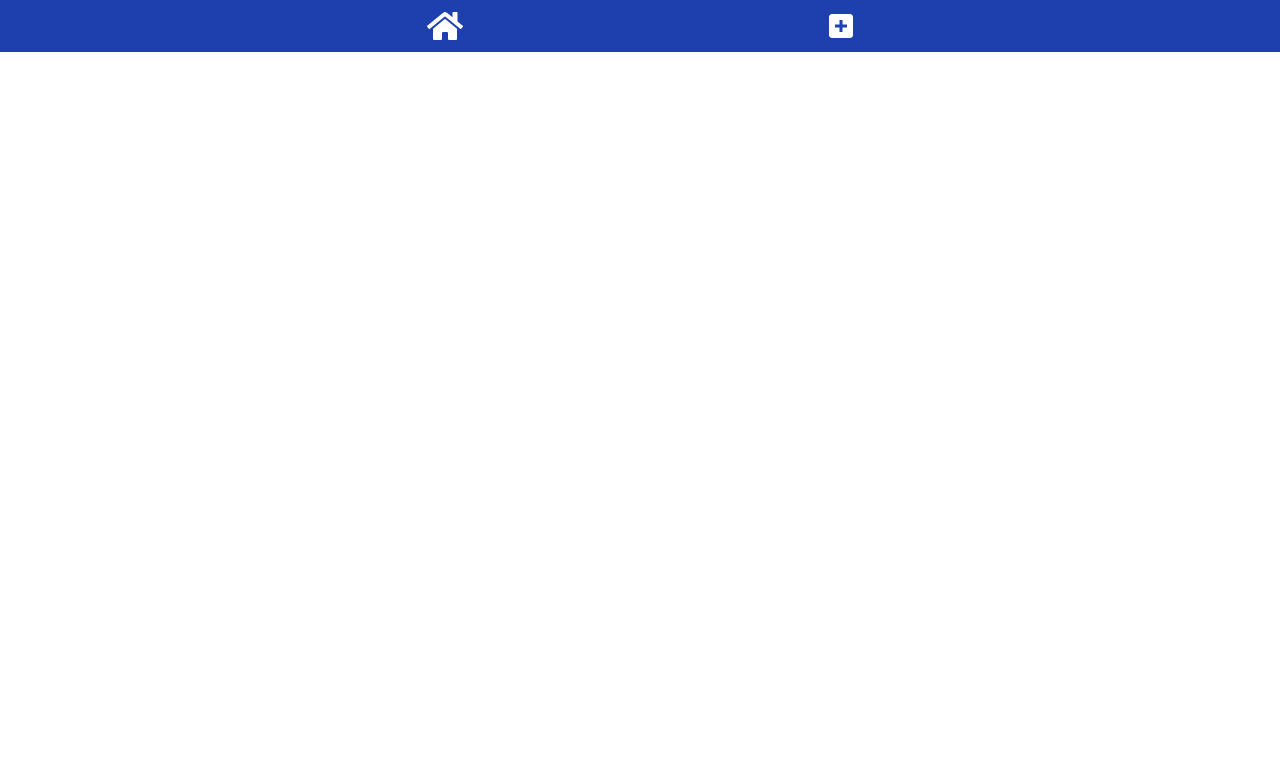
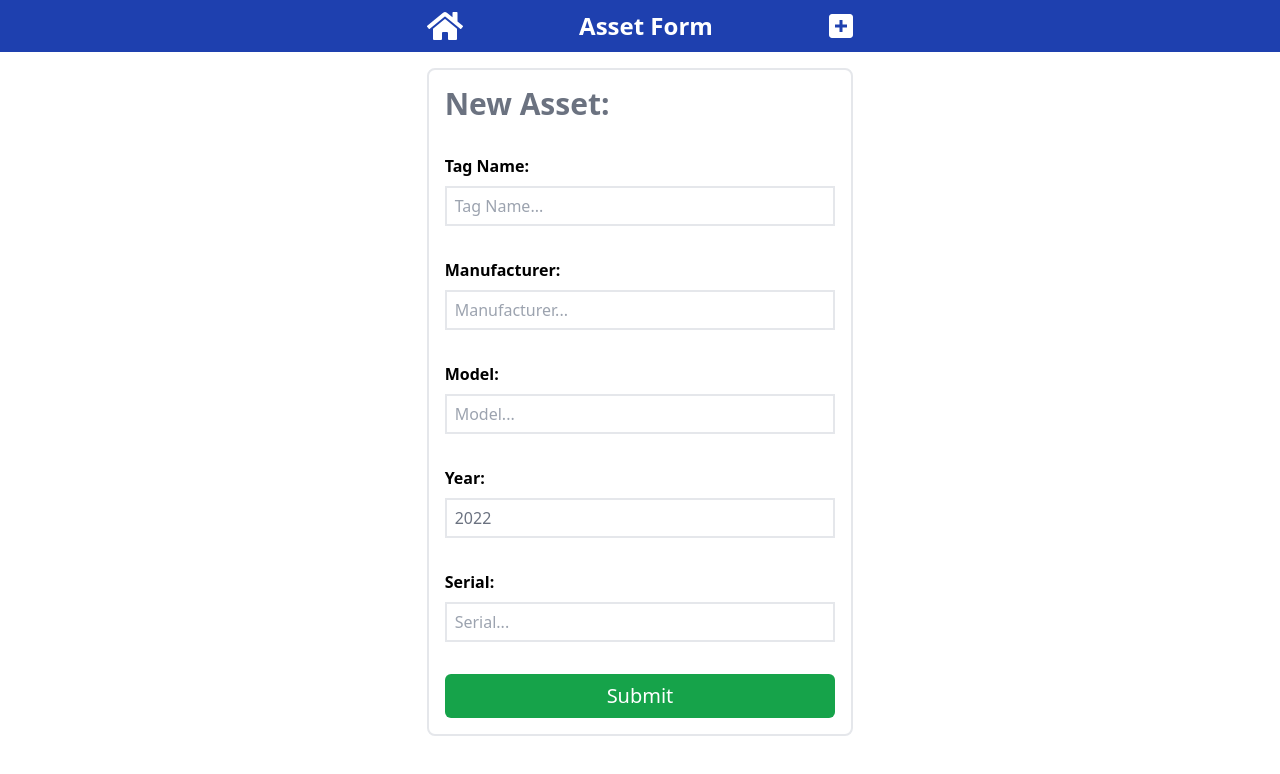
Before and after one commit to erixoalexandros/asset-management-app, a React (Vite) app: page /asset in a window 1280 px wide. Before the commit this address had no page. Shown: the top 774 px of the page. Built offline with nearby package versions, Linux system fonts and the light colour scheme; data requests are answered from the project's data file.

Commit message:
Add New/Edit Asset Form

```diff
--- a/package.json
+++ b/package.json
@@ -16,6 +16,7 @@
     "react": "^18.2.0",
     "react-dom": "^18.2.0",
     "react-icons": "^4.6.0",
+    "react-loader-spinner": "^5.3.4",
     "react-router-dom": "^6.4.3",
     "tailwindcss": "^3.2.4"
   },
--- a/src/App.jsx
+++ b/src/App.jsx
@@ -3,6 +3,7 @@ import Home from "./pages/Home";
 import AssetsList from "./pages/AssetsList";
 import Asset from "./pages/Asset";
 import Header from "./components/Header";
+import AssetForm from "./pages/AssetForm";
 
 function App() {
   return (
@@ -12,6 +13,7 @@ function App() {
         <Route exact path="/" element={<Home />} />
         <Route path="/assets" element={<AssetsList />} />
         <Route path="/assets/:id" element={<Asset />} />
+        <Route path="/asset" element={<AssetForm />} />
       </Routes>
     </>
   );
--- a/src/components/SearchBar.jsx
+++ b/src/components/SearchBar.jsx
@@ -14,7 +14,7 @@ function SearchBar() {
       <FaSearch className="absolute top-3 left-3 text-gray-400" />
       <input
         onChange={handleInputChange}
-        className="caret h-10 w-full border-2 indent-9 text-gray-500 caret-gray-400 hover:border-gray-300 focus:outline-blue-300"
+        className="h-10 w-full border-2 indent-9 text-gray-500 caret-gray-400 hover:border-gray-300 focus:outline-blue-300"
         type="text"
         name="search-asset"
         id="search-asset"
--- a/src/context/AssetContext.jsx
+++ b/src/context/AssetContext.jsx
@@ -11,9 +11,14 @@ const filteredItems = (query, items) => {
 export const AssetProvider = ({ children }) => {
   const [assets, setAssets] = useState([]);
   const [searchQuery, setSearchQuery] = useState("");
+  const [editMode, setEditMode] = useState(false);
 
   const handleSearchQuery = (text) => {
     setSearchQuery(text);
+  };
+
+  const handleEditMode = () => {
+    setEditMode(!editMode);
   };
 
   useEffect(() => {
@@ -33,6 +38,8 @@ export const AssetProvider = ({ children }) => {
       value={{
         assets: searchQuery ? filteredItems(searchQuery, assets) : assets,
         handleSearchQuery,
+        editMode,
+        handleEditMode,
       }}
     >
       {children}
--- a/src/context/HeaderContext.jsx
+++ b/src/context/HeaderContext.jsx
@@ -6,6 +6,7 @@ const locations = {
   "/assets": "Assets List",
   "/assets/:id": "Asset Tag Name",
   "/": "Asset Management",
+  "/asset": "Asset Form",
 };
 
 export const HeaderProvider = ({ children }) => {
--- a/src/pages/Asset.jsx
+++ b/src/pages/Asset.jsx
@@ -1,11 +1,15 @@
-import { useParams } from "react-router-dom";
-import { useState, useEffect } from "react";
+import { useNavigate, useParams } from "react-router-dom";
+import { useState, useEffect, useContext } from "react";
+import AssetContext from "../context/AssetContext";
 import Card from "../components/shared/Card";
 import { FaEdit, FaTrashAlt, FaLaptop } from "react-icons/fa";
+import { RotatingLines } from "react-loader-spinner";
 
 function Asset() {
   const { id } = useParams();
   const [selectedAsset, setSelectedAsset] = useState(null);
+  const { handleEditMode } = useContext(AssetContext);
+  const navigate = useNavigate();
 
   const fetchAsset = async () => {
     const response = await fetch(
@@ -17,6 +21,11 @@ function Asset() {
     setSelectedAsset({ ...data });
   };
 
+  const handleClickEdit = () => {
+    handleEditMode();
+    navigate("/asset");
+  };
+
   useEffect(() => {
     fetchAsset();
   }, []);
@@ -24,12 +33,23 @@ function Asset() {
   return (
     <>
       <div className="mx-auto flex w-4/5 justify-end space-x-8 py-4 sm:w-2/3 lg:w-2/3 xl:w-1/3">
-        <FaEdit className="cursor-pointer text-2xl text-green-600 hover:text-green-700" />
+        <FaEdit
+          className="cursor-pointer text-2xl text-green-600 hover:text-green-700"
+          onClick={handleClickEdit}
+        />
         <FaTrashAlt className="cursor-pointer text-2xl text-red-600 hover:text-red-700" />
       </div>
       <Card>
         {!selectedAsset ? (
-          "Loading..."
+          <div className="mx-auto flex h-96 w-fit">
+            <RotatingLines
+              strokeColor="grey"
+              strokeWidth="5"
+              animationDuration="0.75"
+              width="48"
+              visible={true}
+            />
+          </div>
         ) : (
           <div className="space-y-4 py-8 px-8">
             <h3>
--- /dev/null
+++ b/src/pages/AssetForm.jsx
@@ -0,0 +1,88 @@
+import { useState } from "react";
+import Card from "../components/shared/Card";
+
+function AssetForm() {
+  const [year, setYear] = useState(new Date().getFullYear());
+
+  const handleYearChange = (e) => {
+    setYear(e.target.value);
+  };
+
+  const handleSubmit = (e) => {
+    e.preventDefault();
+  };
+
+  return (
+    <div className="mt-4">
+      <Card>
+        <h2 className="px-4 py-4 text-3xl font-semibold text-gray-500">
+          New Asset:
+        </h2>
+        <form onSubmit={handleSubmit} className="flex flex-col px-4 py-4">
+          <label htmlFor="tag-name" className="mb-2 font-semibold">
+            Tag Name:
+          </label>
+          <input
+            type="text"
+            id="tag-name"
+            required
+            placeholder="Tag Name..."
+            className="mb-8 h-10 w-full border-2 indent-2 text-gray-500 caret-gray-400 hover:border-gray-300 focus:outline-blue-300"
+          />
+          <label htmlFor="manufacturer" className="mb-2 font-semibold">
+            Manufacturer:
+          </label>
+          <input
+            type="text"
+            id="manufacturer"
+            required
+            placeholder="Manufacturer..."
+            className="mb-8 h-10 w-full border-2 indent-2 text-gray-500 caret-gray-400 hover:border-gray-300 focus:outline-blue-300"
+          />
+          <label htmlFor="model" className="mb-2 font-semibold">
+            Model:
+          </label>
+          <input
+            type="text"
+            id="model"
+            required
+            placeholder="Model..."
+            className="mb-8 h-10 w-full border-2 indent-2 text-gray-500 caret-gray-400 hover:border-gray-300 focus:outline-blue-300"
+          />
+          <label htmlFor="year" className="mb-2 font-semibold">
+            Year:
+          </label>
+          <input
+            type="number"
+            id="year"
+            min="2005"
+            max={new Date().getFullYear().toString()}
+            placeholder="YYYY"
+            value={year.toString()}
+            required
+            onChange={handleYearChange}
+            className="mb-8 h-10 w-full border-2 indent-2 text-gray-500 caret-gray-400 hover:border-gray-300 focus:outline-blue-300"
+          />
+          <label htmlFor="serial" className="mb-2 font-semibold">
+            Serial:
+          </label>
+          <input
+            type="text"
+            id="serial"
+            required
+            placeholder="Serial..."
+            className="mb-8 h-10 w-full border-2 indent-2 text-gray-500 caret-gray-400 hover:border-gray-300 focus:outline-blue-300"
+          />
+          <button
+            type="submit"
+            className="mx-auto w-full rounded-md bg-green-600 px-4  py-2 text-xl text-white hover:bg-green-700"
+          >
+            Submit
+          </button>
+        </form>
+      </Card>
+    </div>
+  );
+}
+
+export default AssetForm;
--- a/src/pages/AssetsList.jsx
+++ b/src/pages/AssetsList.jsx
@@ -2,6 +2,7 @@ import AssetCard from "../components/AssetCard";
 import { useContext } from "react";
 import AssetContext from "../context/AssetContext";
 import SearchBar from "../components/SearchBar";
+import { RotatingLines } from "react-loader-spinner";
 
 function AssetsList() {
   const { assets } = useContext(AssetContext);
@@ -10,7 +11,13 @@ function AssetsList() {
     <>
       <SearchBar />
       {!assets ? (
-        "Loading..."
+        <RotatingLines
+          strokeColor="grey"
+          strokeWidth="5"
+          animationDuration="0.75"
+          width="48"
+          visible={true}
+        />
       ) : (
         <div className="mt-4 space-y-4">
           {assets.map(({ id, tagName, manufacturer, model, year }) => {
```
Also changed, not shown: 2 other files (tests, documents, lock files or other folders).
